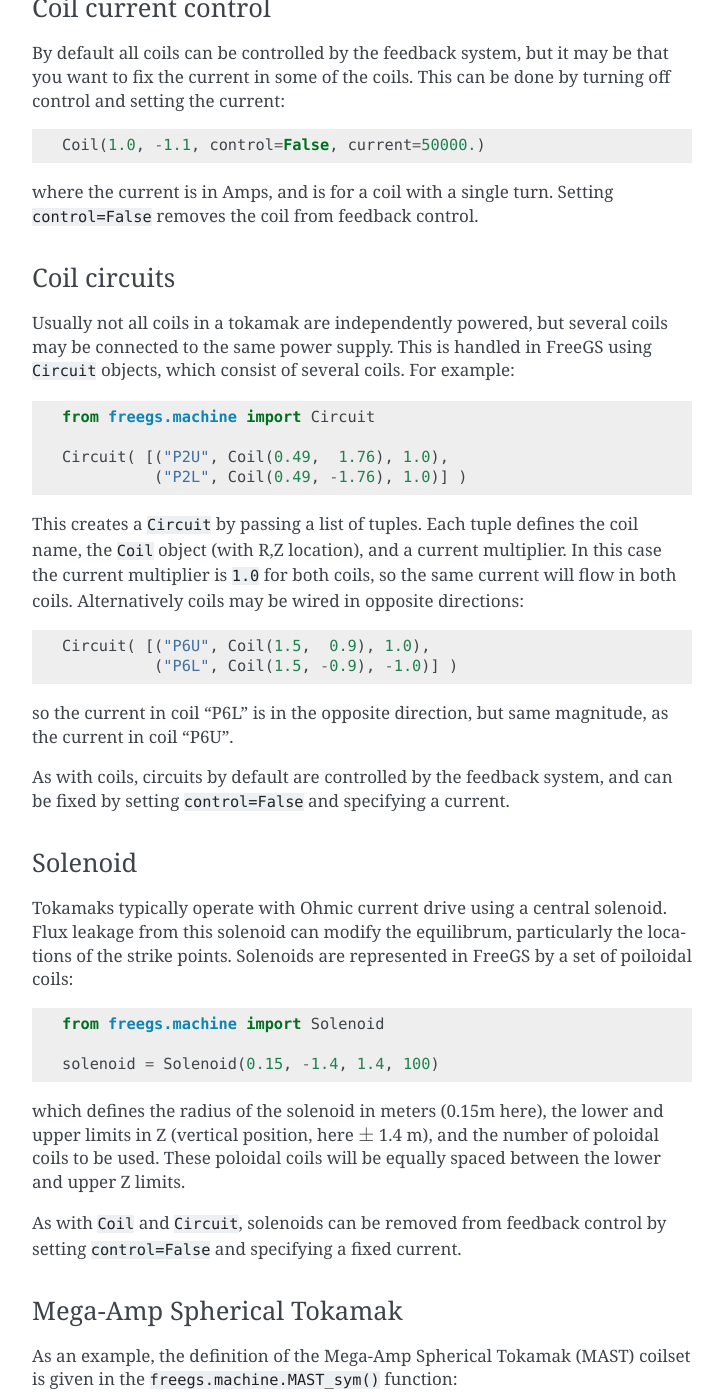
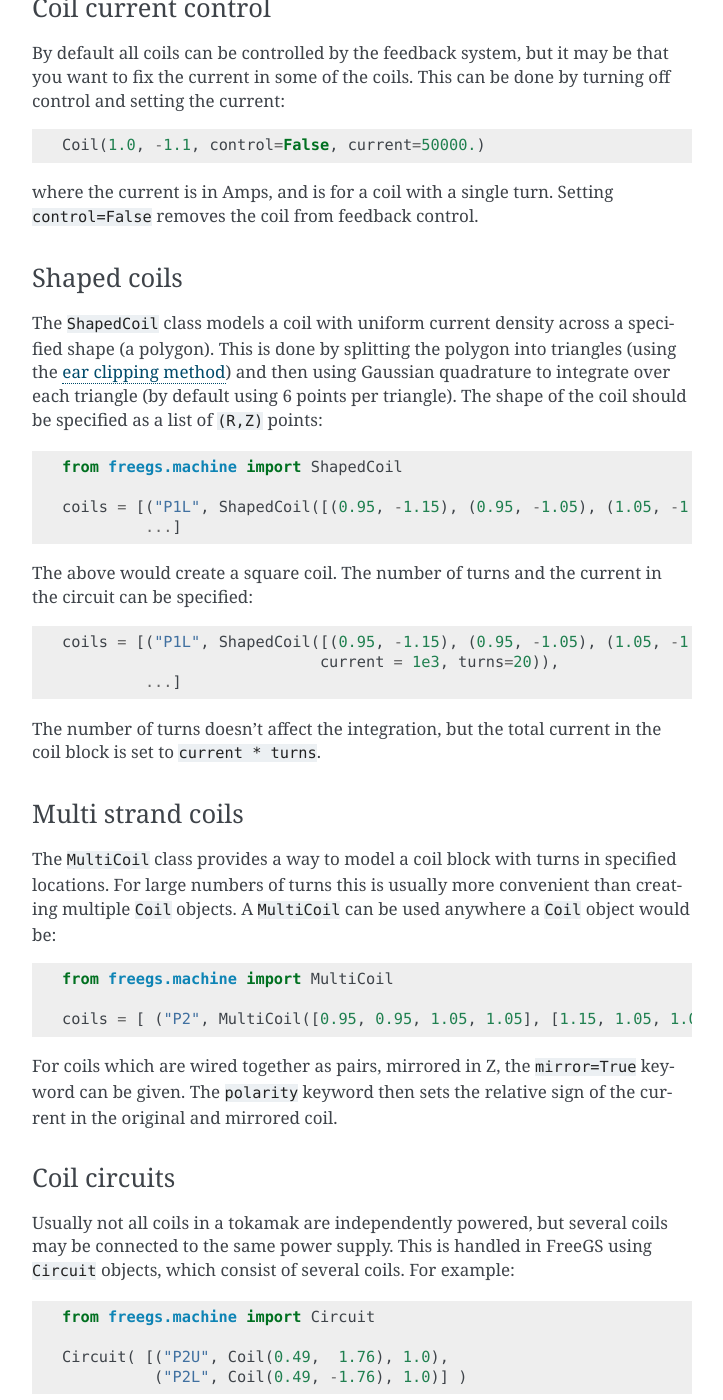
Before and after one commit to freegs-plasma/freegs, a Sphinx documentation site: the page built from docs/creating_equilibria.rst, in a window 1280 px wide and 1400 px high, scrolled down 1380 px. Shown: the whole window, without its empty margins (388-1111 px from the left). Built offline with Sphinx 7.4.7, drawn with Linux system fonts in a browser that asks for light colours; formulas are drawn with MathJax 3; some of the changed text lies outside the part shown.

Commit message:
Add documentation of ShapedCoil and MultiCoil
Short descriptions, with common options.

```diff
--- a/docs/creating_equilibria.rst
+++ b/docs/creating_equilibria.rst
@@ -71,6 +71,49 @@
 
 where the current is in Amps, and is for a coil with a single turn. Setting ``control=False``
 removes the coil from feedback control.
+
+
+Shaped coils
+~~~~~~~~~~~~
+
+The ``ShapedCoil`` class models a coil with uniform current density
+across a specified shape (a polygon). This is done by splitting the
+polygon into triangles (using the `ear clipping method
+<https://en.wikipedia.org/wiki/Polygon_triangulation#Ear_clipping_method>`_)
+and then using Gaussian quadrature to integrate over each triangle (by
+default using 6 points per triangle).  The shape of the coil should be
+specified as a list of ``(R,Z)`` points::
+
+  from freegs.machine import ShapedCoil
+
+  coils = [("P1L", ShapedCoil([(0.95, -1.15), (0.95, -1.05), (1.05, -1.05), (1.05, -1.15)])),
+           ...]
+
+The above would create a square coil. The number of turns and the
+current in the circuit can be specified::
+
+  coils = [("P1L", ShapedCoil([(0.95, -1.15), (0.95, -1.05), (1.05, -1.05), (1.05, -1.15)],
+                              current = 1e3, turns=20)),
+           ...]
+
+The number of turns doesn't affect the integration, but the total
+current in the coil block is set to ``current * turns``.
+
+Multi strand coils
+~~~~~~~~~~~~~~~~~~
+
+The ``MultiCoil`` class provides a way to model a coil block with turns in specified locations.
+For large numbers of turns this is usually more convenient than creating multiple ``Coil`` objects.
+A ``MultiCoil`` can be used anywhere a ``Coil`` object would be::
+
+  from freegs.machine import MultiCoil
+
+  coils = [ ("P2", MultiCoil([0.95, 0.95, 1.05, 1.05], [1.15, 1.05, 1.05, 1.15])) ]
+
+For coils which are wired together as pairs, mirrored in Z, the
+``mirror=True`` keyword can be given.  The ``polarity`` keyword then
+sets the relative sign of the current in the original and mirrored
+coil.
 
 Coil circuits
 ~~~~~~~~~~~~~
```
